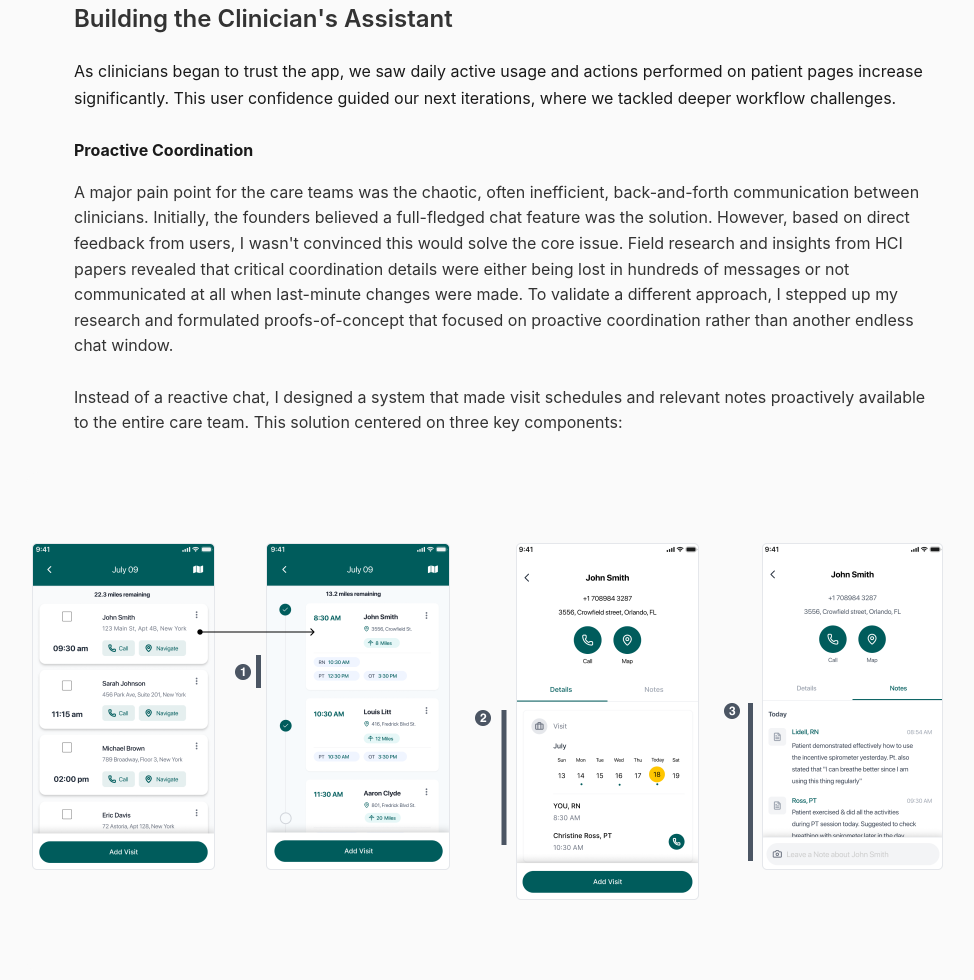
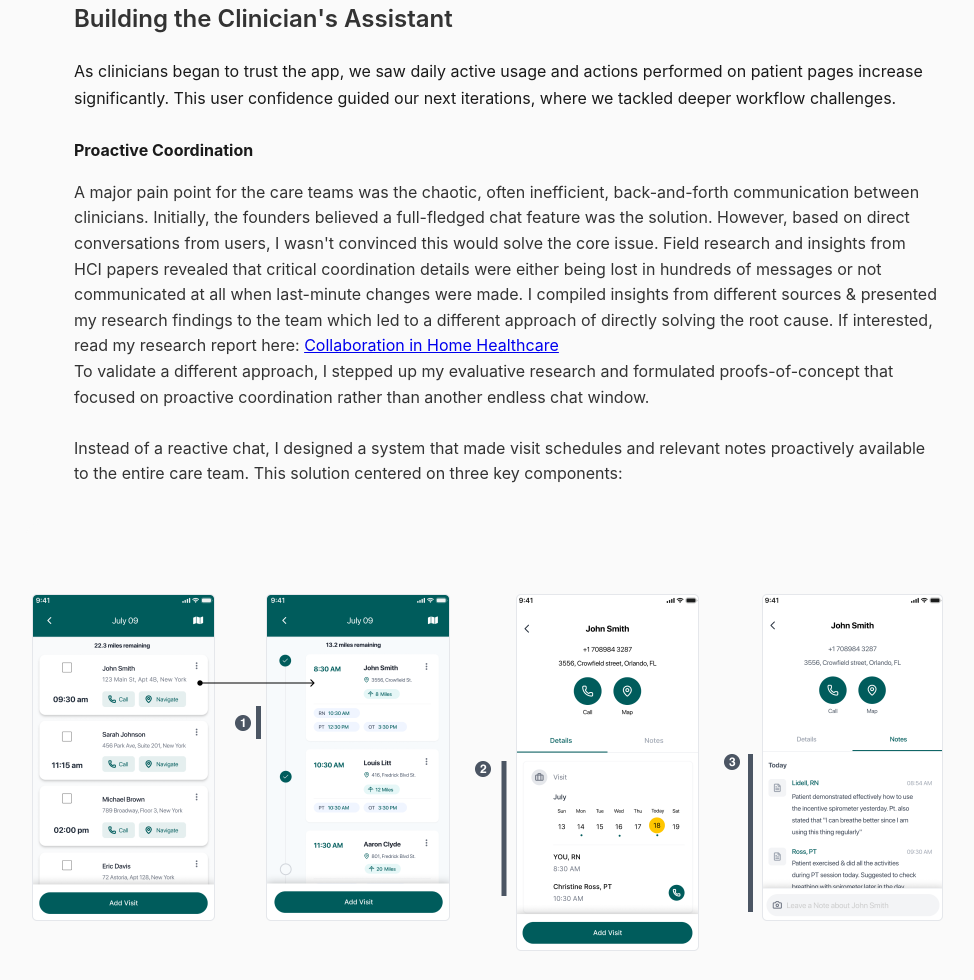
Before and after one commit to VarshaV0515/select-work, a plain HTML site: page flocare.html in a window 1280 px wide. Shown: the part 4179-5159 px from the top of the page, without its empty margins (134-1108 px from the left). Drawn offline with Linux system fonts and the light colour scheme; a web font is replaced by a local one.

Commit message:
Add new document assets and update flocare and spacejoy pages

```diff
--- a/flocare.html
+++ b/flocare.html
@@ -141,10 +141,12 @@
                 <p class="feature-header"><strong>Proactive Coordination</strong></p>
                 <p> A major pain point for the care teams was the chaotic, often inefficient, back-and-forth communication between clinicians.
                     Initially, the founders believed a full-fledged chat feature was the solution.
-                    However, based on direct feedback from users, I wasn't convinced this would solve the core issue.
+                    However, based on direct conversations from users, I wasn't convinced this would solve the core issue.
                     Field research and insights from HCI papers revealed that critical coordination details
                     were either being lost in hundreds of messages or not communicated at all when last-minute changes were made.
-                    To validate a different approach, I stepped up my research and formulated proofs-of-concept
+                    I compiled insights from different sources & presented my research findings to the team which led to a different approach of directly solving the root cause.
+                    If interested, read my research report here: <a href="assets/documents/Collaboration in Home Healthcare.pdf" target="_blank">Collaboration in Home Healthcare</a><br>
+                    To validate a different approach, I stepped up my evaluative research and formulated proofs-of-concept
                     that focused on proactive coordination rather than another endless chat window.</p><br>
                     Instead of a reactive chat, I designed a system that made visit schedules and relevant notes proactively available to the entire care team.  This solution centered on three key components:
 
```
Also changed, not shown: spacejoy.html (+1 -1 lines), 1 other file.
